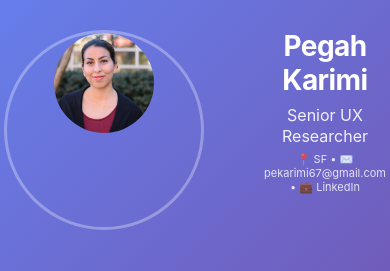
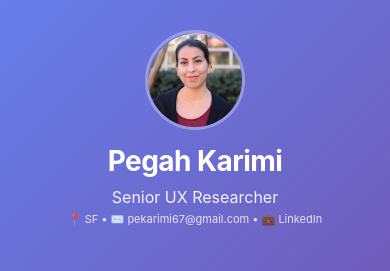
Before and after one commit to pekarimi/Website, a React (Create React App) app: page / in a window 390 px wide. Shown: the top 271 px of the page. Built offline with nearby package versions, Linux system fonts and the light colour scheme.

Commit message:
Final complete responsive CSS with mobile spacing fixes

```diff
--- a/src/App.css
+++ b/src/App.css
@@ -821,7 +821,7 @@ body {
   border-bottom: none;
 }
 
-/* MOBILE RESPONSIVE STYLES */
+/* MOBILE RESPONSIVE STYLES - Only affects screens 768px and below */
 @media (max-width: 768px) {
   .container {
     padding: 0 16px !important;
@@ -841,15 +841,38 @@ body {
     gap: 15px !important;
   }
 
+  /* Force mobile layout for header-main */
+  .header-main {
+    display: flex !important;
+    flex-direction: column !important;
+    align-items: center !important;
+    gap: 15px !important;
+    margin-bottom: 15px !important;
+    width: 100% !important;
+  }
+
   /* Make profile image smaller on mobile */
   .header img,
-  .header-content img {
+  .header-content img,
+  .profile-image {
     width: 100px !important;
     height: 100px !important;
     border-radius: 50% !important;
     object-fit: cover !important;
     margin: 0 auto 15px auto !important;
     display: block !important;
+  }
+
+  .profile-image {
+    width: 100px !important;
+    height: 100px !important;
+    margin-bottom: 0 !important;
+  }
+
+  .header-text {
+    text-align: center !important;
+    width: 100% !important;
+    flex: none !important;
   }
 
   /* Header text */
@@ -874,18 +897,19 @@ body {
   }
 
   .title::after {
-    content: "📍 SF Bay Area • ✉️ pekarimi67@gmail.com • 💼 LinkedIn";
-    display: block;
-    font-size: 13px;
-    margin-top: 8px;
-    color: rgba(255, 255, 255, 0.9);
-    line-height: 1.3;
+    content: "📍 SF • ✉️ pekarimi67@gmail.com • 💼 LinkedIn" !important;
+    display: block !important;
+    font-size: 11px !important;
+    margin-top: 5px !important;
+    color: rgba(255, 255, 255, 0.9) !important;
+    line-height: 1.3 !important;
+    text-align: center !important;
   }
 
   .description {
     font-size: 14px !important;
     line-height: 1.5 !important;
-    margin-top: 15px !important;
+    margin: 8px 0 0 0 !important;
     text-align: center !important;
     max-width: 300px !important;
     margin-left: auto !important;
@@ -1091,23 +1115,4 @@ body {
   }
 }
 
-/* MOBILE SPACING FIXES - Only affects mobile */
-@media (max-width: 768px) {
-  /* Only fix the spacing issue on mobile */
-  .header-main {
-    margin-bottom: 15px !important;
-  }
-
-  /* Only target the description paragraph spacing */
-  .header .description {
-    margin-top: 8px !important;
-  }
-
-  /* Make contact info shorter on mobile only */
-  .title::after {
-    content: "📍 SF • ✉️ pekarimi67@gmail.com • 💼 LinkedIn" !important;
-    font-size: 11px !important;
-    line-height: 1.3 !important;
-    margin-top: 5px !important;
-  }
-}
+/* MOBILE SPACING FIXES - REMOVED - These changes affected desktop */
```
